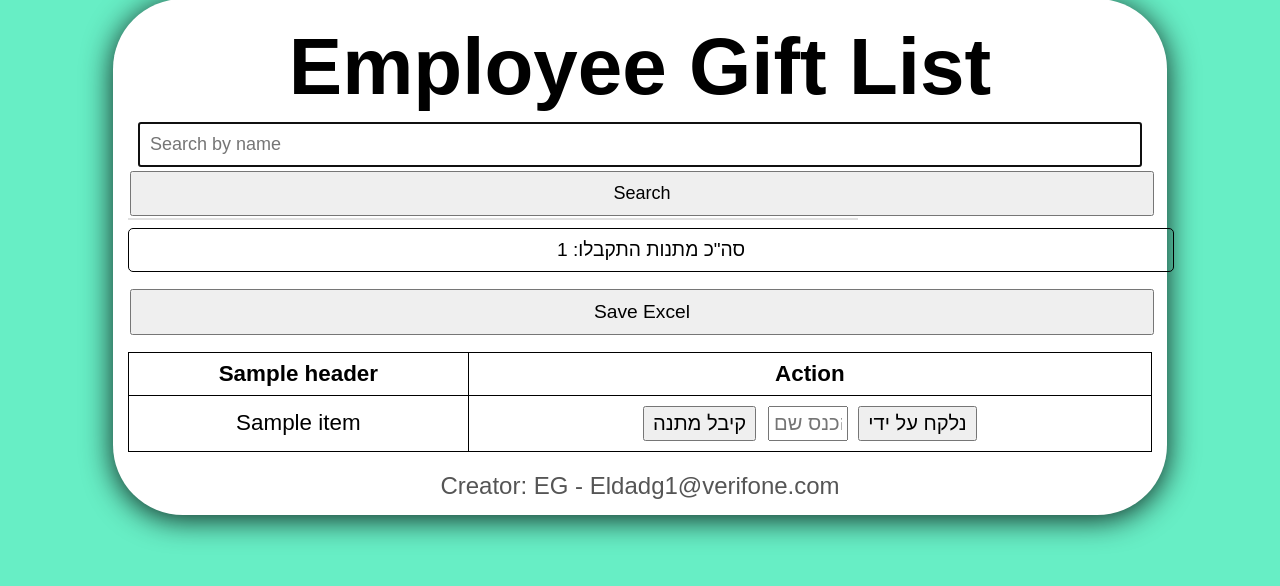
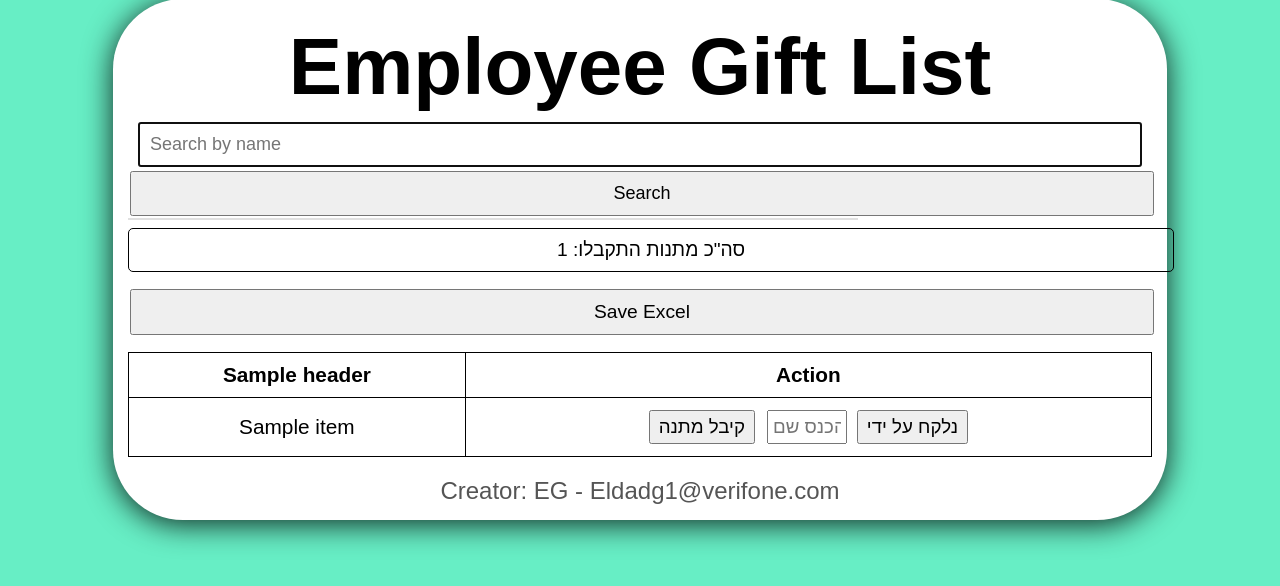
Before and after one commit to eldadi9/Gifts, a Flask app: template templates/view.html in a window 1280 px wide. Shown: the part 134-720 px from the top of the page. Run offline with Flask 3, Linux system fonts and the light colour scheme; the template is opened without the code that fills it: most values are stand-ins (such as "Sample title", 1, 10 or a date in 2020).

Commit message:
new ajusments colors , tables , font V2

```diff
--- a/templates/view.html
+++ b/templates/view.html
@@ -50,8 +50,8 @@
         }
         th, td {
             border: 1px solid #000;
-            padding: 8px; /* הקטנת גובה תא */
-            font-size: 1.4em; /* הגדלת פונט */
+            padding: 10px; /* הקטנת גובה תא */
+            font-size: 1.3em; /* הגדלת פונט */
             text-align: center;
             overflow: hidden;
             white-space: nowrap;
```
